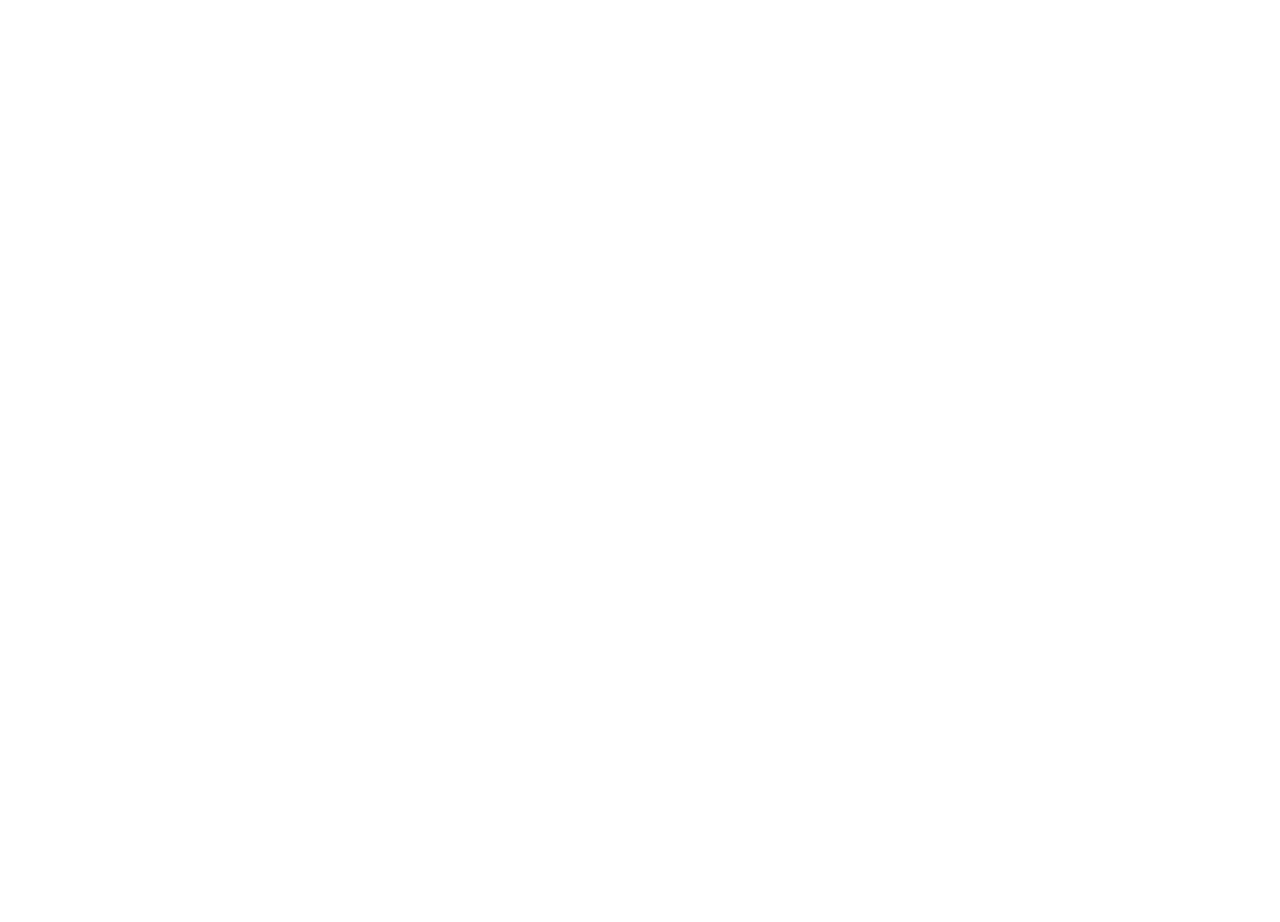
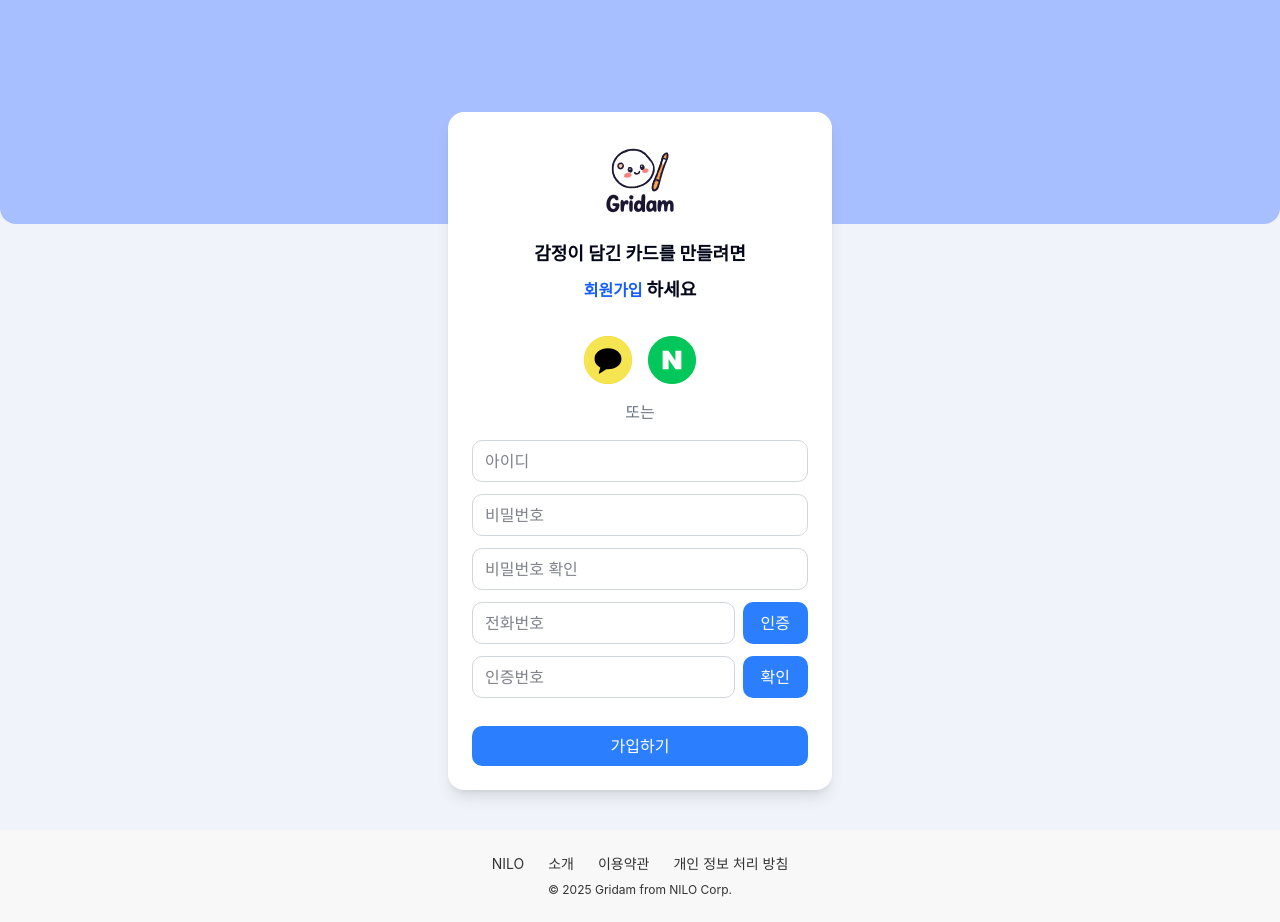
Before and after one commit to KakaoEnterprise-NILO/GriDam-FE, a React (Vite) app: page /register in a window 1280 px wide. Before the commit this address had no page. Before the commit the page ends 800 px from the top, so only its background shows below. Built offline with nearby package versions, Linux system fonts and the light colour scheme.

Commit message:
✨ [feature] 회원가입 페이지 구현

```diff
--- a/src/App.tsx
+++ b/src/App.tsx
@@ -1,7 +1,7 @@
 import { Routes, Route } from "react-router-dom";
 import Home from "./pages/home/Home";
 import Login from "./pages/Login";
-import "./App.css";
+import Register from "./pages/Register";
 
 function App() {
   return (
@@ -9,6 +9,7 @@
       <Routes>
         <Route path="/" element={<Home />} />
         <Route path="/login" element={<Login />} />
+        <Route path="/register" element={<Register/>} />
       </Routes>
     </div>
   );
--- /dev/null
+++ b/src/pages/Register.tsx
@@ -0,0 +1,91 @@
+import React from "react";
+import GrayFooter from "../components/common/GrayFooter";
+import GridamLogo from "../assets/picture/gridam.svg";
+import KakaoLogo from "../assets/picture/kakao_login_logo.svg";
+import NaverLogo from "../assets/picture/naver_login.logo.svg";
+
+export default function SignUp() {
+  return (
+    <div className="min-w-screen min-h-screen flex flex-col justify-between items-center bg-[#F0F3FA]">
+      {/* 상단 배경 */}
+      <div className="w-full h-56 bg-[#A8BFFF] rounded-b-2xl"></div>
+
+      {/* 회원가입 카드 */}
+      <div className="bg-white w-96 p-6 rounded-2xl shadow-lg -mt-28 z-10">
+        {/* 로고 */}
+        <div className="flex flex-col items-center mb-4">
+          <img src={GridamLogo} alt="Gridam Logo" className="w-30 h-24 mb-2" />
+          <h2 className="text-lg font-bold mb-2">감정이 담긴 카드를 만들려면</h2>
+
+          {/* 회원가입 + 하세요 텍스트 */}
+          <div className="flex justify-center items-center space-x-1 mb-4">
+            <span className="text-blue-600 font-bold">회원가입</span>
+            <span className="text-lg font-bold">하세요</span>
+          </div>
+        </div>
+
+        {/* 소셜 로그인 */}
+        <div className="flex justify-center space-x-4 mb-4">
+          <button className="bg-yellow-400 w-12 h-12 rounded-full flex items-center justify-center overflow-hidden">
+            <img src={KakaoLogo} alt="카카오 로그인" className="w-full h-full object-cover" />
+          </button>
+          <button className="bg-green-500 w-12 h-12 rounded-full flex items-center justify-center overflow-hidden">
+            <img src={NaverLogo} alt="네이버 로그인" className="w-full h-full object-cover" />
+          </button>
+        </div>
+
+        <p className="text-center text-gray-500 mb-4">또는</p>
+
+        {/* 회원가입 폼 */}
+        <div className="space-y-3">
+          <input
+            type="text"
+            placeholder="아이디"
+            className="w-full px-3 py-2 border border-gray-300 rounded-lg focus:outline-none focus:border-blue-500"
+          />
+          <input
+            type="password"
+            placeholder="비밀번호"
+            className="w-full px-3 py-2 border border-gray-300 rounded-lg focus:outline-none focus:border-blue-500"
+          />
+          <input
+            type="password"
+            placeholder="비밀번호 확인"
+            className="w-full px-3 py-2 border border-gray-300 rounded-lg focus:outline-none focus:border-blue-500"
+          />
+
+          {/* 전화번호 입력 및 인증 버튼 */}
+          <div className="flex space-x-2">
+            <input
+              type="text"
+              placeholder="전화번호"
+              className="w-4/5 px-3 py-2 border border-gray-300 rounded-lg focus:outline-none focus:border-blue-500"
+            />
+            <button className="w-1/5 bg-blue-500 text-white py-2 rounded-lg hover:bg-blue-600">
+              인증
+            </button>
+          </div>
+
+          {/* 인증번호 입력 및 확인 버튼 */}
+          <div className="flex space-x-2">
+            <input
+              type="text"
+              placeholder="인증번호"
+              className="w-4/5 px-3 py-2 border border-gray-300 rounded-lg focus:outline-none focus:border-blue-500"
+            />
+            <button className="w-1/5 bg-blue-500 text-white py-2 rounded-lg hover:bg-blue-600">
+              확인
+            </button>
+          </div>
+
+          <button className="w-full bg-blue-500 text-white py-2 rounded-lg hover:bg-blue-600 mt-4">
+            가입하기
+          </button>
+        </div>
+      </div>
+
+      {/* Footer */}
+      <GrayFooter />
+    </div>
+  );
+}
```
